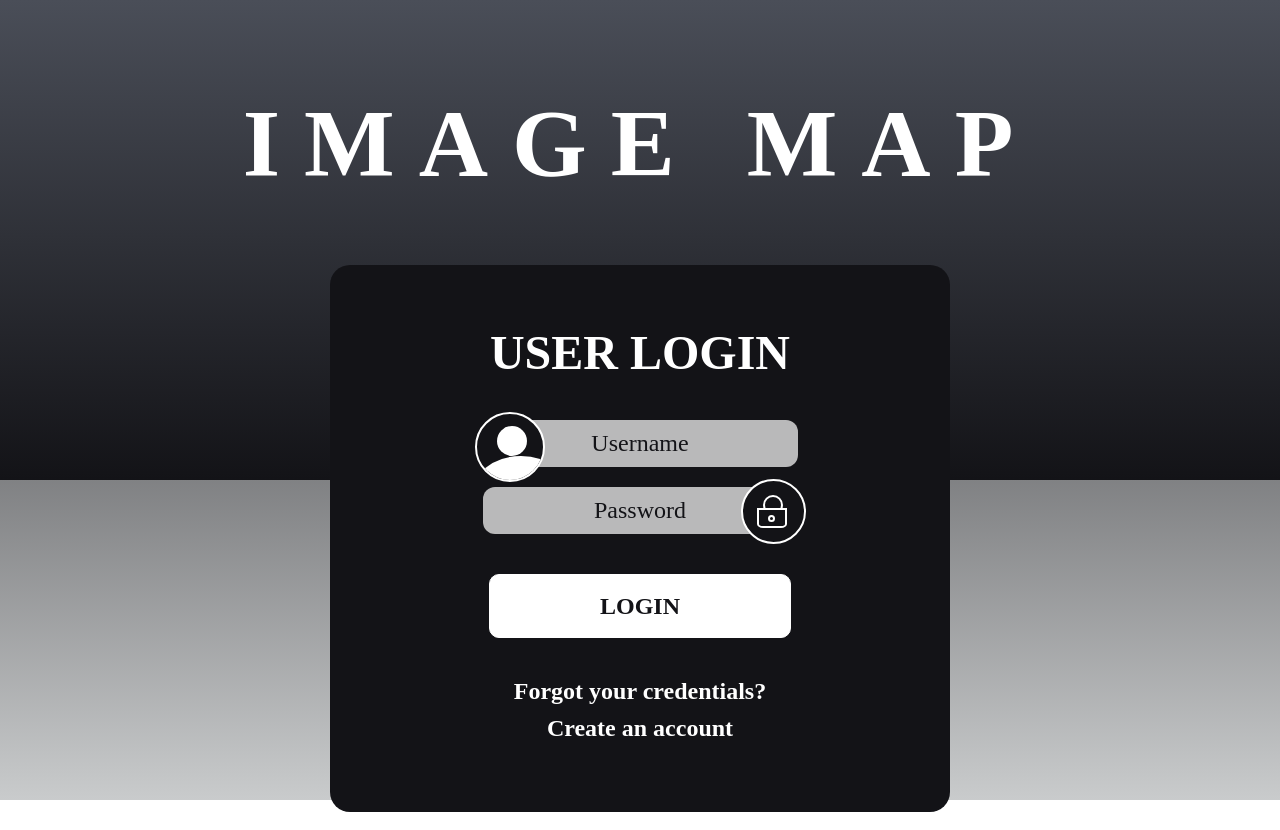
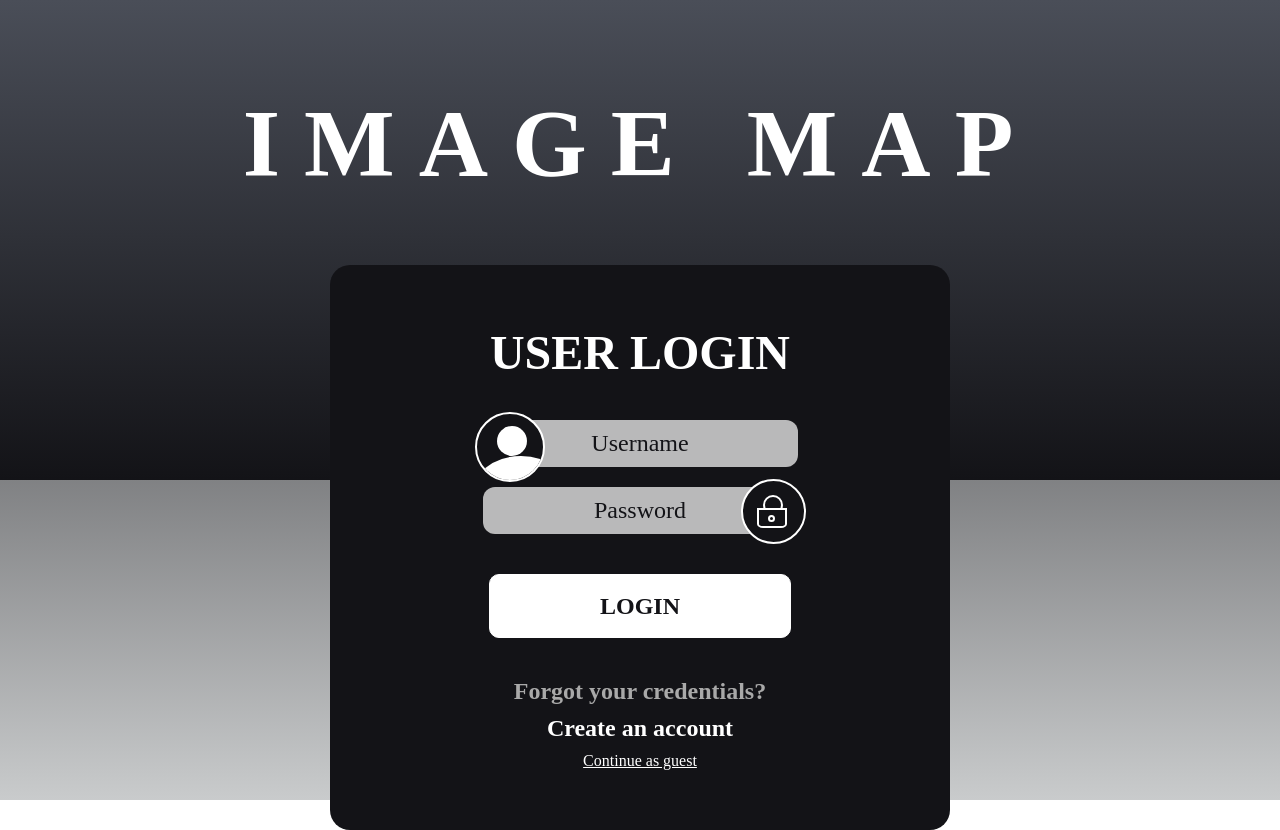
Before and after one commit to valeriegc/image_map_creator, a SvelteKit app: page / in a window 1280 px wide. In both pictures the pointer is over the element "Forgot your credentials?". Built offline with nearby package versions, Linux system fonts and the light colour scheme; a web font is replaced by a local one.

Commit message:
added link to enter page without account

```diff
--- a/src/routes/+page.svelte
+++ b/src/routes/+page.svelte
@@ -21,9 +21,10 @@
 			</div>
 		</label>
 		<button class="loginButton">LOGIN</button>
-		<div>
+		<div style="display:flex; flex-direction:column">
 			<p>Forgot your credentials?</p>
 			<p>Create an account</p>
+			<a href="./generator" style="text-align:center">Continue as guest</a>
 		</div>
 	</form>
 </main>
@@ -116,5 +117,12 @@
 		font-size: 1.5rem;
 		text-align: center;
 		margin-bottom: 10px;
+		cursor: pointer;
+	}
+	p:hover {
+		color: darkgray;
+	}
+	a:hover {
+		color: darkgray;
 	}
 </style>
```
